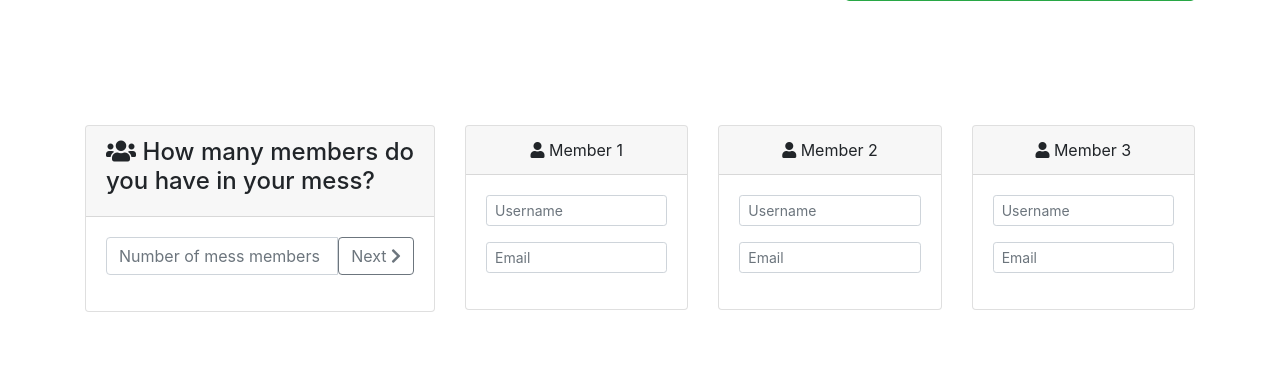
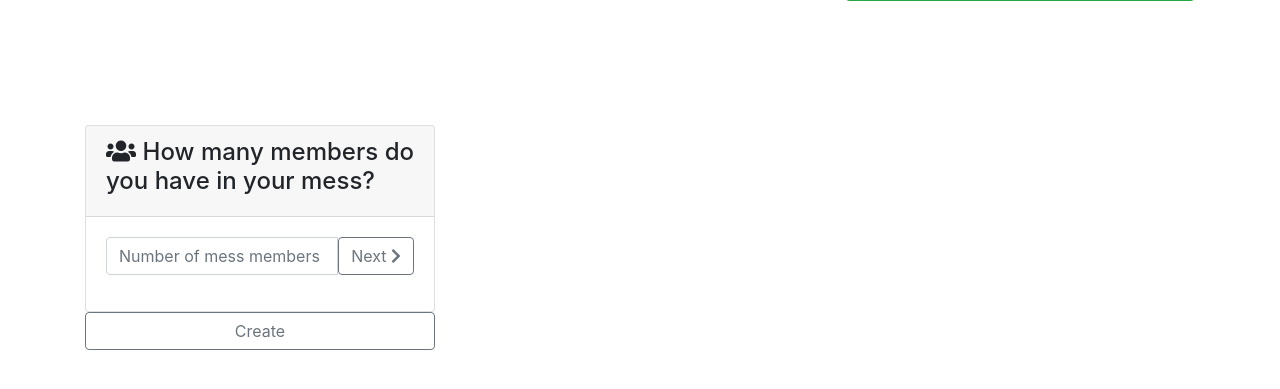
Before and after one commit to smnshuvo/MealManagementSystem, a PHP site: page /setupWizard.php in a window 1280 px wide. Shown: the part 353-742 px from the top of the page. Run offline with PHP 8.4, Linux system fonts and the light colour scheme; some libraries are stand-ins or nearby versions.

Commit message:
Made member creation dynamic

```diff
--- a/setupWizard.php
+++ b/setupWizard.php
@@ -98,74 +98,28 @@ Developed by SMN Shuvo
                 <div class="card-header"><h4 class="text-justify"><i class="fa fa-users" aria-hidden="true"></i>  How many members do you have in your mess?</h4></div>
                 <div class="card-body">
                     <div class="input-group mb-3">
-                        <input type="text" class="form-control" placeholder="Number of mess members">
+                        <input type="text" class="form-control" id="total-mess-member" placeholder="Number of mess members">
                         <div class="input-group-apend">
-                            <button class="btn btn-outline-secondary" type="button">
+                            <button class="btn btn-outline-secondary" type="button" id="mess-member-submit">
                              Next <i class="fa fa-chevron-right" aria-hidden="true"></i>
                             </button>
                         </div>
                     </div>
                 </div>
             </div>
+            <div>
+                <button class="btn btn-outline-secondary btn-block" id="submit-mess-members">
+                    Create
+                </button>
+            </div>
         </div>
 
         <div class="col-md-8 ">
-            <div class="row">
-                <div class="col-md-4 mb-4">
-                    <div class="card">
-                        <div class="card-header text-center">
-                            <i class="fa fa-user" aria-hidden="true"></i> Member 1
-                        </div>
-                        <div class="card-body">
-                            <form action="">
-                                <div class="form-group">
-                                    <input type="text" class="form-control form-control-sm" placeholder="Username">
-                                </div>
-                                <div class="form-group">
-                                    <input type="text" class="form-control form-control-sm" placeholder="Email">
-                                </div>
-                            </form>
-                        </div>
-                    </div>
-                </div>
+            <div class="row" id="member-add-section">
+            </div>
+        </div>
 
-                <div class="col-md-4 mb-4">
-                    <div class="card">
-                        <div class="card-header text-center">
-                            <i class="fa fa-user" aria-hidden="true"></i> Member 2
-                        </div>
-                        <div class="card-body">
-                            <form action="">
-                                <div class="form-group">
-                                    <input type="text" class="form-control form-control-sm" placeholder="Username">
-                                </div>
-                                <div class="form-group">
-                                    <input type="text" class="form-control form-control-sm" placeholder="Email">
-                                </div>
-                            </form>
-                        </div>
-                    </div>
-                </div>
-
-                <div class="col-md-4 mb-4">
-                    <div class="card">
-                        <div class="card-header text-center">
-                            <i class="fa fa-user" aria-hidden="true"></i> Member 3
-                        </div>
-                        <div class="card-body">
-                            <form action="">
-                                <div class="form-group">
-                                    <input type="text" class="form-control form-control-sm" placeholder="Username">
-                                </div>
-                                <div class="form-group">
-                                    <input type="text" class="form-control form-control-sm" placeholder="Email">
-                                </div>
-                            </form>
-                        </div>
-                    </div>
-                </div>
-
-                <!-- end -->
+                <!-- end of mess member -->
 
 
 
@@ -177,6 +131,8 @@ Developed by SMN Shuvo
         </div>
     </div>
 </div>
+<!-- end of section -->
+
 <!-- Local JavaScripts -->
 <script type="module" src="js/form-validator.js"></script>
 </body>
```
